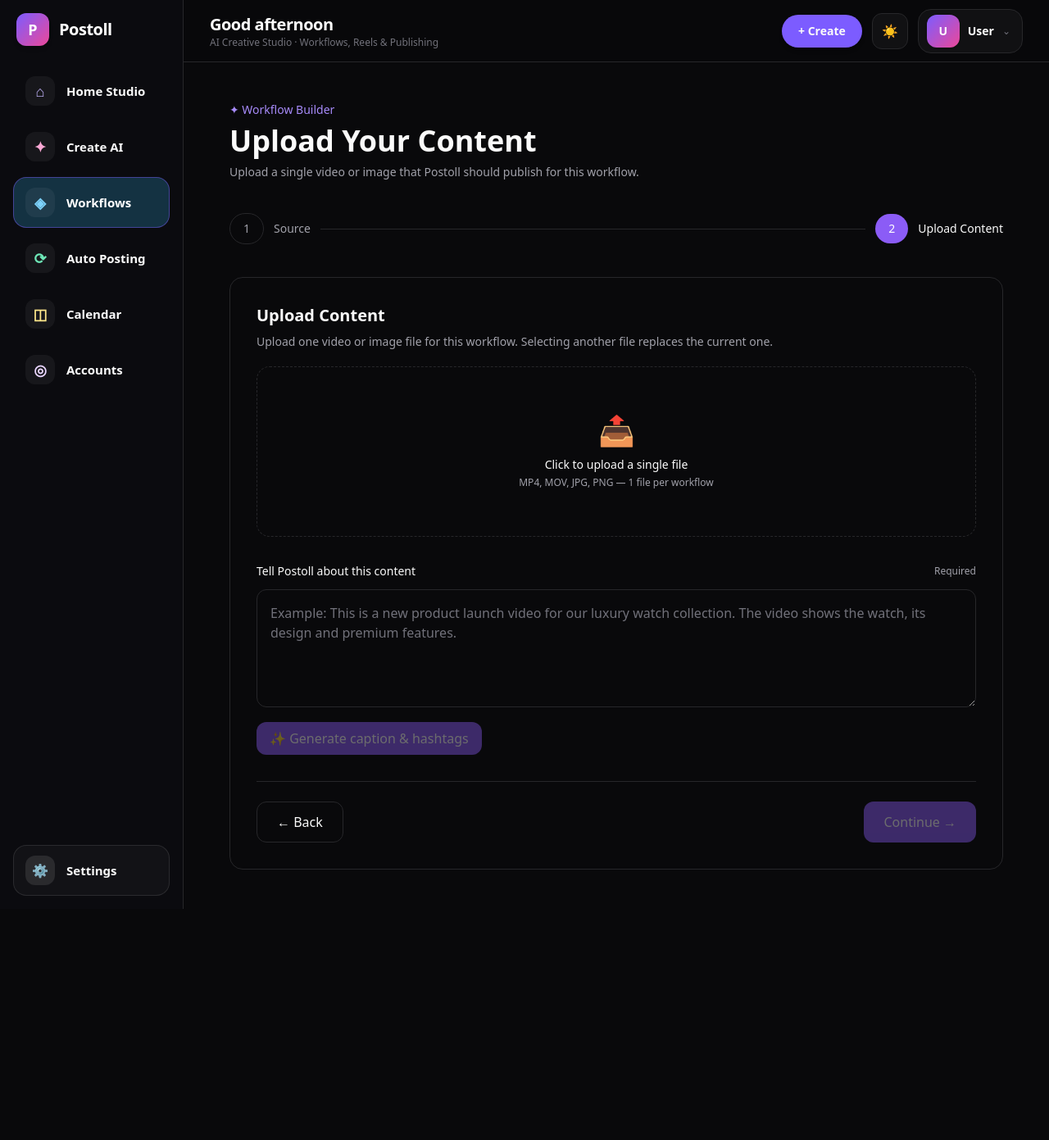
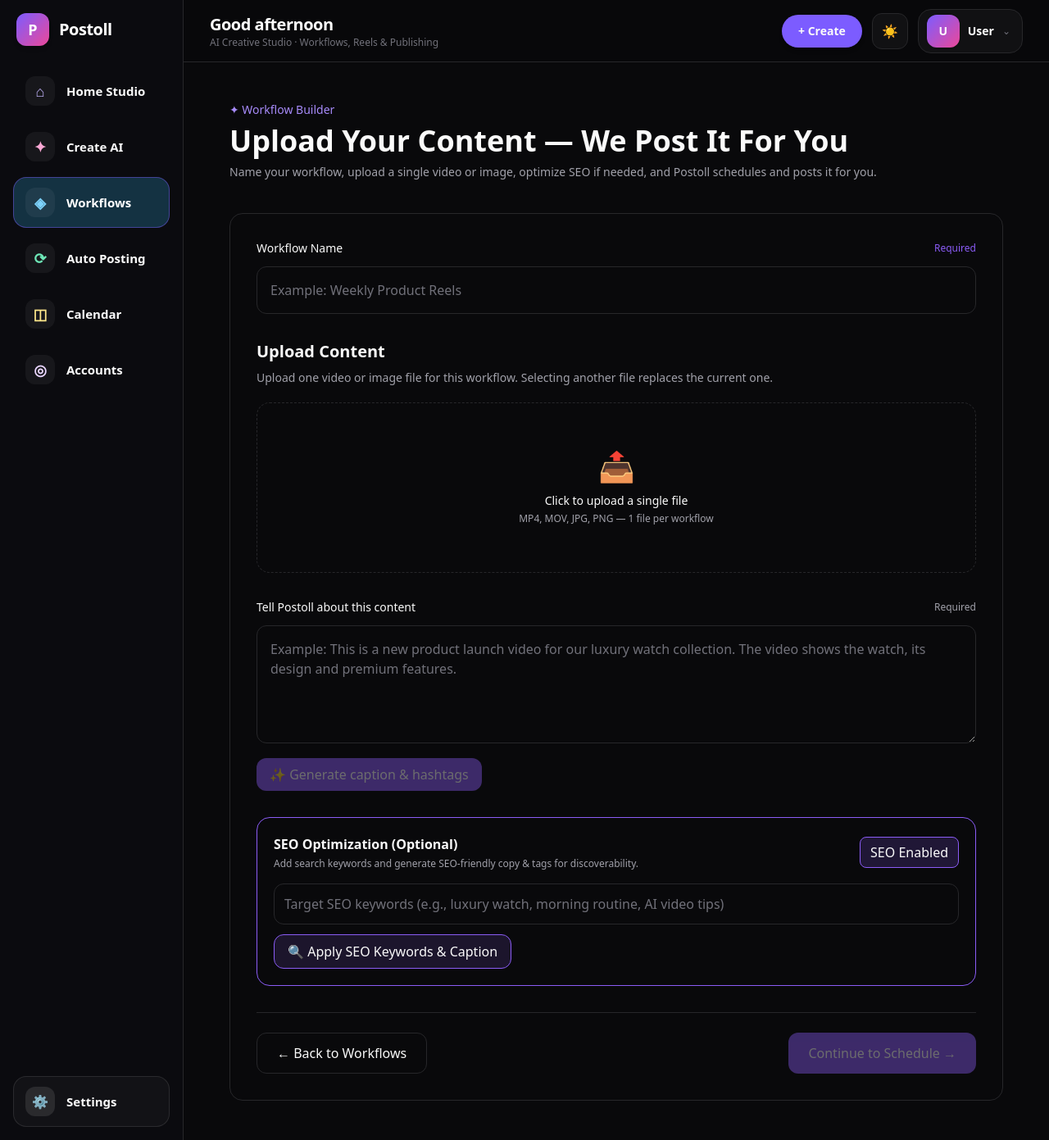
Before and after one commit to robinpk057-ops/postoll, a Next.js app: page /workflows/create/upload in a window 1280 px wide. Shown: the whole page at 82% size. Before the commit the page ends 1109 px from the top, so only its background shows below. Built offline with nearby package versions, Linux system fonts and the light colour scheme; no server answers; the database is empty.

Commit message:
Start upload workflow directly on Upload Your Content with Workflow Name and SEO option

```diff
--- a/app/workflows/create/page.tsx
+++ b/app/workflows/create/page.tsx
@@ -2,157 +2,18 @@
 
 import { useEffect } from "react";
 import { useRouter } from "next/navigation";
-import AppShell from "../../AppShell";
 import { useWorkflow } from "./context";
 
-export default function CreateWorkflowPage() {
-  return <CreateWorkflowContent />;
-}
-
-function CreateWorkflowContent() {
+export default function CreateWorkflowEntryPage() {
   const router = useRouter();
-  const { workflow, updateWorkflow, resetWorkflow } = useWorkflow();
+  const { resetWorkflow, updateWorkflow } = useWorkflow();
 
   useEffect(() => {
     resetWorkflow();
     updateWorkflow({ source: "user_uploaded" });
+    router.replace("/workflows/create/upload");
     // eslint-disable-next-line react-hooks/exhaustive-deps
   }, []);
 
-  function continueNext() {
-    if (!workflow.name.trim()) return;
-    updateWorkflow({ source: "user_uploaded" });
-    router.push("/workflows/create/upload");
-  }
-
-  return (
-    <AppShell>
-      <div className="mx-auto max-w-5xl px-6 py-12 md:px-10">
-        {/* HEADER */}
-        <div className="mb-10">
-          <p className="text-sm font-medium" style={{ color: "#a78bfa" }}>
-            ✦ Workflow Builder
-          </p>
-
-          <h1 className="mt-2 text-4xl font-bold">Create Workflow</h1>
-
-          <p
-            className="mt-3 max-w-2xl text-sm leading-6"
-            style={{ color: "var(--muted)" }}
-          >
-            Upload your videos or images and let Postoll schedule and publish
-            them automatically.
-          </p>
-        </div>
-
-        {/* STEP INDICATOR */}
-        <div className="mb-10 flex items-center gap-3">
-          <div
-            className="rounded-full px-4 py-2 text-sm font-medium"
-            style={{ background: "#8b5cf6", color: "#fff" }}
-          >
-            1
-          </div>
-
-          <span className="text-sm">Workflow Details</span>
-
-          <div
-            className="h-px flex-1"
-            style={{ background: "var(--border)" }}
-          />
-
-          <div
-            className="rounded-full border px-4 py-2 text-sm"
-            style={{ borderColor: "var(--border)", color: "var(--muted)" }}
-          >
-            2
-          </div>
-
-          <span
-            className="hidden text-sm md:block"
-            style={{ color: "var(--muted)" }}
-          >
-            Upload &amp; Schedule
-          </span>
-        </div>
-
-        <div
-          className="rounded-2xl border p-8"
-          style={{ background: "var(--card)", borderColor: "var(--border)" }}
-        >
-          {/* WORKFLOW NAME */}
-          <div className="mb-8">
-            <label className="text-sm font-medium">Workflow Name</label>
-
-            <input
-              value={workflow.name}
-              onChange={(e) => updateWorkflow({ name: e.target.value })}
-              placeholder="Example: Daily Reels Upload"
-              className="mt-3 w-full rounded-xl border p-4 outline-none"
-              style={{
-                background: "var(--background)",
-                borderColor: "var(--border)",
-              }}
-            />
-          </div>
-
-          {/* SINGLE UPLOAD MODE CARD */}
-          <div
-            className="rounded-2xl border p-6 text-left"
-            style={{
-              background: "rgba(139,92,246,.12)",
-              borderColor: "#8b5cf6",
-            }}
-          >
-            <div className="flex h-14 w-14 items-center justify-center rounded-2xl bg-blue-500/10 text-2xl">
-              📤
-            </div>
-
-            <h2 className="mt-5 text-xl font-semibold">
-              Upload Your Content, We Post
-            </h2>
-
-            <p
-              className="mt-3 text-sm leading-6"
-              style={{ color: "var(--muted)" }}
-            >
-              Upload your own videos or images. Postoll prepares captions and
-              hashtags and publishes on your schedule.
-            </p>
-
-            <div className="mt-5 flex flex-wrap gap-2">
-              {["Upload Video", "Upload Image", "Auto Publish"].map((item) => (
-                <span
-                  key={item}
-                  className="rounded-full border px-3 py-1 text-xs"
-                  style={{ borderColor: "var(--border)" }}
-                >
-                  {item}
-                </span>
-              ))}
-            </div>
-          </div>
-
-          {/* FOOTER */}
-          <div
-            className="mt-10 flex justify-end border-t pt-6"
-            style={{ borderColor: "var(--border)" }}
-          >
-            <button
-              type="button"
-              disabled={!workflow.name.trim()}
-              onClick={continueNext}
-              className="rounded-xl px-6 py-3 text-sm font-semibold disabled:opacity-40"
-              style={{
-                background: "#8b5cf6",
-                color: "#ffffff",
-              }}
-            >
-              Continue →
-            </button>
-          </div>
-        </div>
-      </div>
-    </AppShell>
-  );
+  return null;
 }
--- a/app/workflows/create/upload/page.tsx
+++ b/app/workflows/create/upload/page.tsx
@@ -10,29 +10,85 @@ export default function UploadContentPage() {
   const router = useRouter();
   const supabase = createClient();
 
+  const { workflow, updateWorkflow } = useWorkflow();
+
   const [aiLoading, setAiLoading] = useState(false);
   const [aiError, setAiError] = useState("");
+  const [seoEnabled, setSeoEnabled] = useState(true);
+  const [seoKeywords, setSeoKeywords] = useState("");
+  const [seoLoading, setSeoLoading] = useState(false);
   const [uploading, setUploading] = useState(false);
   const [uploadError, setUploadError] = useState("");
-
-  const { workflow, updateWorkflow } = useWorkflow();
 
   const selectedFile = workflow.uploadFiles?.[0] ?? null;
 
   const canContinue =
     Boolean(selectedFile) &&
+    Boolean((workflow.name || "").trim()) &&
     workflow.uploadDescription.trim().length > 0;
 
   function handleSingleFile(file: File | undefined) {
     if (!file) return;
     setUploadError("");
-    // Keep only a single file for this workflow (replaces any prior selection)
     updateWorkflow({ uploadFiles: [file] });
   }
 
   function removeFile() {
     setUploadError("");
     updateWorkflow({ uploadFiles: [] });
+  }
+
+  async function handleGenerateSeo() {
+    const baseText = [
+      workflow.name?.trim(),
+      workflow.uploadDescription.trim(),
+      seoKeywords.trim() ? `Target SEO keywords: ${seoKeywords.trim()}` : "",
+    ]
+      .filter(Boolean)
+      .join(". ");
+
+    if (baseText.length < 6) {
+      setAiError("Add a workflow name, description, or SEO keywords first.");
+      return;
+    }
+
+    setAiError("");
+    setSeoLoading(true);
+    try {
+      const res = await fetch("/api/ai/caption", {
+        method: "POST",
+        headers: { "Content-Type": "application/json" },
+        body: JSON.stringify({
+          description: `${baseText}. Optimize for social search and discovery SEO with clear keywords and relevant hashtags.`,
+          contentType: "post",
+        }),
+      });
+      const data = await res.json().catch(() => ({}));
+      if (!res.ok) {
+        throw new Error(data.error || "SEO generation failed");
+      }
+
+      const tags = Array.isArray(data.hashtags)
+        ? data.hashtags.map((t: string) => (t.startsWith("#") ? t : `#${t}`))
+        : [];
+      const keywordTags = seoKeywords
+        .split(",")
+        .map((k) => k.trim().replace(/^#+/, "").replace(/\s+/g, ""))
+        .filter(Boolean)
+        .map((k) => `#${k}`);
+
+      const mergedTags = Array.from(new Set([...tags, ...keywordTags])).join(" ");
+      const nextCaption = [data.caption, mergedTags].filter(Boolean).join("\n\n");
+
+      updateWorkflow({
+        source: "user_uploaded",
+        uploadDescription: nextCaption,
+      });
+    } catch (e) {
+      setAiError(e instanceof Error ? e.message : "SEO generation failed");
+    } finally {
+      setSeoLoading(false);
+    }
   }
 
   async function continueNext() {
@@ -46,7 +102,6 @@ export default function UploadContentPage() {
 
       let finalUrl: string;
 
-      // If it's already a string URL from a previous upload, keep it
       if (typeof selectedFile === "string") {
         finalUrl = selectedFile;
       } else {
@@ -74,9 +129,9 @@ export default function UploadContentPage() {
         finalUrl = publicUrl;
       }
 
-      // Save the single uploaded public URL in uploadFiles
       updateWorkflow({
         source: "user_uploaded",
+        name: (workflow.name || "").trim(),
         uploadFiles: [finalUrl] as any,
       });
 
@@ -94,65 +149,17 @@ export default function UploadContentPage() {
       <div className="mx-auto max-w-5xl px-6 py-12 md:px-10">
         {/* HEADER */}
         <div className="mb-10">
-          <p
-            className="text-sm font-medium"
-            style={{
-              color: "#a78bfa",
-            }}
-          >
+          <p className="text-sm font-medium" style={{ color: "#a78bfa" }}>
             ✦ Workflow Builder
           </p>
 
-          <h1 className="mt-2 text-4xl font-bold">Upload Your Content</h1>
-          <p
-            className="mt-2 text-sm"
-            style={{
-              color: "var(--muted)",
-            }}
-          >
-            Upload a single video or image that Postoll should publish for this workflow.
+          <h1 className="mt-2 text-4xl font-bold">
+            Upload Your Content — We Post It For You
+          </h1>
+          <p className="mt-2 text-sm" style={{ color: "var(--muted)" }}>
+            Name your workflow, upload a single video or image, optimize SEO if
+            needed, and Postoll schedules and posts it for you.
           </p>
-        </div>
-
-        {/* STEP */}
-        <div className="mb-10 flex items-center gap-3">
-          <div
-            className="rounded-full border px-4 py-2 text-sm"
-            style={{
-              borderColor: "var(--border)",
-              color: "var(--muted)",
-            }}
-          >
-            1
-          </div>
-
-          <span
-            className="text-sm"
-            style={{
-              color: "var(--muted)",
-            }}
-          >
-            Source
-          </span>
-
-          <div
-            className="h-px flex-1"
-            style={{
-              background: "var(--border)",
-            }}
-          />
-
-          <div
-            className="rounded-full px-4 py-2 text-sm font-medium"
-            style={{
-              background: "#8b5cf6",
-              color: "#fff",
-            }}
-          >
-            2
-          </div>
-
-          <span className="text-sm">Upload Content</span>
         </div>
 
         {/* MAIN CARD */}
@@ -163,17 +170,36 @@ export default function UploadContentPage() {
             borderColor: "var(--border)",
           }}
         >
+          {/* WORKFLOW NAME */}
+          <div>
+            <div className="flex items-center justify-between">
+              <label className="text-sm font-medium">Workflow Name</label>
+              <span className="text-xs" style={{ color: "#8b5cf6" }}>
+                Required
+              </span>
+            </div>
+
+            <input
+              value={workflow.name || ""}
+              onChange={(e) => updateWorkflow({ name: e.target.value })}
+              placeholder="Example: Weekly Product Reels"
+              className="mt-3 w-full rounded-xl border p-4 outline-none transition focus:border-purple-500"
+              style={{
+                background: "var(--background)",
+                borderColor: (workflow.name || "").trim()
+                  ? "#8b5cf6"
+                  : "var(--border)",
+              }}
+            />
+          </div>
+
           {/* UPLOAD */}
           <div>
             <h2 className="text-xl font-semibold">Upload Content</h2>
 
-            <p
-              className="mt-2 text-sm"
-              style={{
-                color: "var(--muted)",
-              }}
-            >
-              Upload one video or image file for this workflow. Selecting another file replaces the current one.
+            <p className="mt-2 text-sm" style={{ color: "var(--muted)" }}>
+              Upload one video or image file for this workflow. Selecting another
+              file replaces the current one.
             </p>
 
             <label
@@ -193,12 +219,7 @@ export default function UploadContentPage() {
                   : "Click to upload a single file"}
               </p>
 
-              <p
-                className="mt-1 text-xs"
-                style={{
-                  color: "var(--muted)",
-                }}
-              >
+              <p className="mt-1 text-xs" style={{ color: "var(--muted)" }}>
                 MP4, MOV, JPG, PNG — 1 file per workflow
               </p>
 
@@ -209,7 +230,6 @@ export default function UploadContentPage() {
                 onChange={(e) => {
                   const file = e.target.files?.[0];
                   handleSingleFile(file);
-                  // Reset input value so selecting the same file again still triggers onChange
                   e.target.value = "";
                 }}
               />
@@ -264,7 +284,7 @@ export default function UploadContentPage() {
             )}
           </div>
 
-          {/* DESCRIPTION */}
+          {/* DESCRIPTION & CAPTION */}
           <div>
             <div className="flex items-center justify-between">
               <label className="text-sm font-medium">
@@ -305,10 +325,7 @@ export default function UploadContentPage() {
             <div className="mt-3 flex flex-wrap items-center gap-3">
               <button
                 type="button"
-                disabled={
-                  aiLoading ||
-                  workflow.uploadDescription.trim().length < 10
-                }
+                disabled={aiLoading || workflow.uploadDescription.trim().length < 10}
                 onClick={async () => {
                   setAiError("");
                   setAiLoading(true);
@@ -347,14 +364,78 @@ export default function UploadContentPage() {
                   color: "#fff",
                 }}
               >
-                {aiLoading
-                  ? "Generating…"
-                  : "✨ Generate caption & hashtags"}
+                {aiLoading ? "Generating…" : "✨ Generate caption & hashtags"}
               </button>
-              {aiError && (
-                <span className="text-xs text-red-400">{aiError}</span>
-              )}
             </div>
+          </div>
+
+          {/* SEO OPTION */}
+          <div
+            className="rounded-2xl border p-5"
+            style={{
+              borderColor: seoEnabled ? "#8b5cf6" : "var(--border)",
+              background: "var(--background)",
+            }}
+          >
+            <div className="flex flex-wrap items-center justify-between gap-3">
+              <div>
+                <h3 className="text-base font-semibold">
+                  SEO Optimization (Optional)
+                </h3>
+                <p className="mt-1 text-xs" style={{ color: "var(--muted)" }}>
+                  Add search keywords and generate SEO-friendly copy &amp; tags
+                  for discoverability.
+                </p>
+              </div>
+
+              <button
+                type="button"
+                onClick={() => setSeoEnabled((prev) => !prev)}
+                className="rounded-lg border px-3 py-1.5 text-xs font-semibold"
+                style={{
+                  borderColor: seoEnabled ? "#8b5cf6" : "var(--border)",
+                  background: seoEnabled ? "rgba(139,92,246,.18)" : "transparent",
+                }}
+              >
+                {seoEnabled ? "SEO Enabled" : "Enable SEO"}
+              </button>
+            </div>
+
+            {seoEnabled && (
+              <div className="mt-4 space-y-3">
+                <input
+                  type="text"
+                  value={seoKeywords}
+                  onChange={(e) => setSeoKeywords(e.target.value)}
+                  placeholder="Target SEO keywords (e.g., luxury watch, morning routine, AI video tips)"
+                  className="w-full rounded-xl border p-3 text-sm outline-none focus:border-purple-500"
+                  style={{
+                    background: "var(--card)",
+                    borderColor: "var(--border)",
+                  }}
+                />
+
+                <div className="flex flex-wrap items-center gap-3">
+                  <button
+                    type="button"
+                    disabled={seoLoading}
+                    onClick={handleGenerateSeo}
+                    className="rounded-xl border px-4 py-2 text-xs font-semibold transition hover:border-purple-500 disabled:opacity-40"
+                    style={{
+                      borderColor: "#8b5cf6",
+                      background: "rgba(139,92,246,.14)",
+                    }}
+                  >
+                    {seoLoading
+                      ? "Optimizing SEO…"
+                      : "🔍 Apply SEO Keywords & Caption"}
+                  </button>
+                  {aiError && (
+                    <span className="text-xs text-red-400">{aiError}</span>
+                  )}
+                </div>
+              </div>
+            )}
           </div>
 
           {uploadError && (
@@ -372,26 +453,26 @@ export default function UploadContentPage() {
           >
             <button
               type="button"
-              onClick={() => router.back()}
+              onClick={() => router.push("/workflows")}
               className="rounded-xl border px-6 py-3 text-sm font-medium"
               style={{
                 borderColor: "var(--border)",
               }}
             >
-              ← Back
+              ← Back to Workflows
             </button>
 
             <button
               type="button"
               disabled={!canContinue || uploading}
               onClick={continueNext}
-              className="rounded-xl px-6 py-3 text-sm font-medium disabled:opacity-40"
+              className="rounded-xl px-6 py-3 text-sm font-semibold disabled:opacity-40"
               style={{
                 background: "#8b5cf6",
                 color: "#fff",
               }}
             >
-              {uploading ? "Uploading…" : "Continue →"}
+              {uploading ? "Uploading…" : "Continue to Schedule →"}
             </button>
           </div>
         </div>
```
